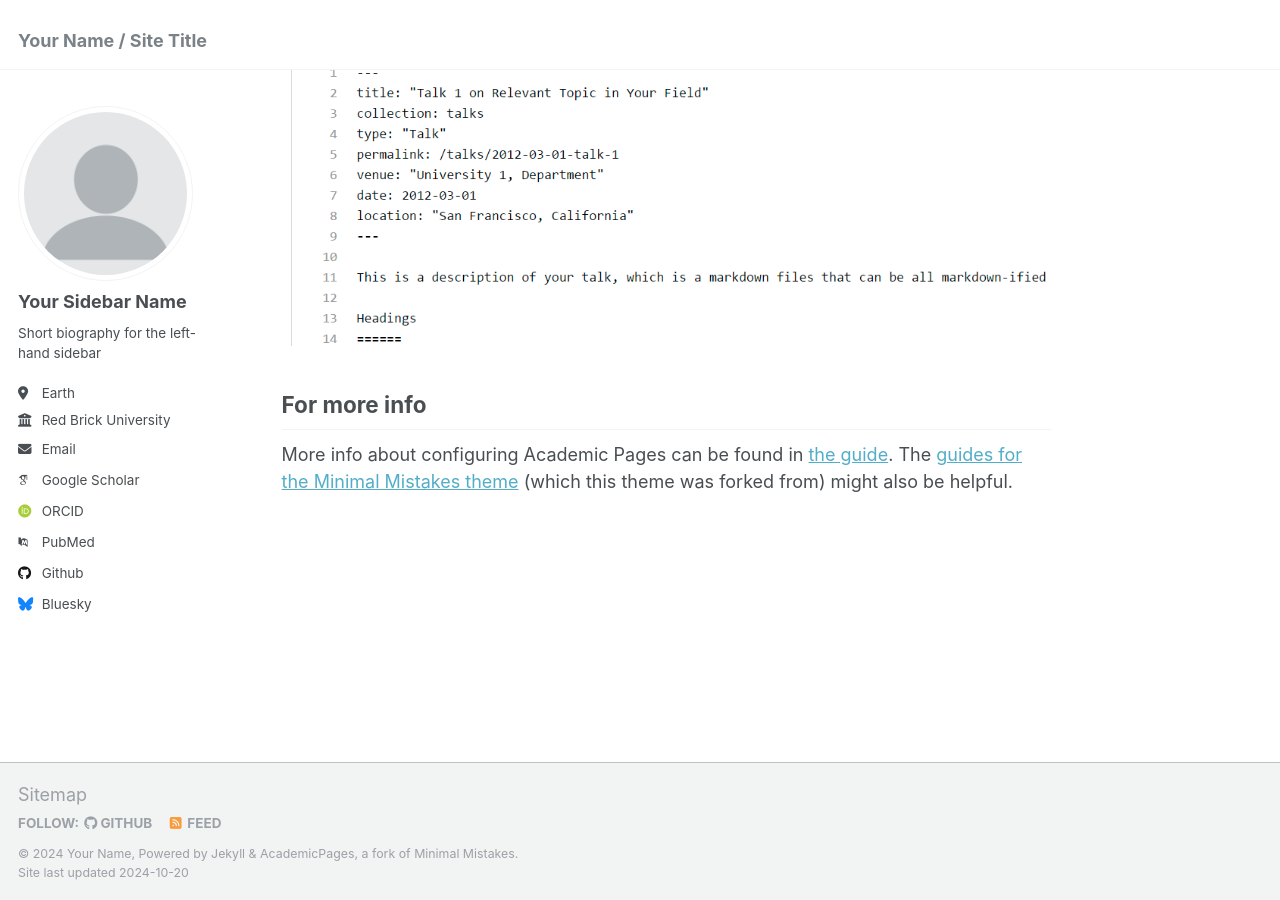
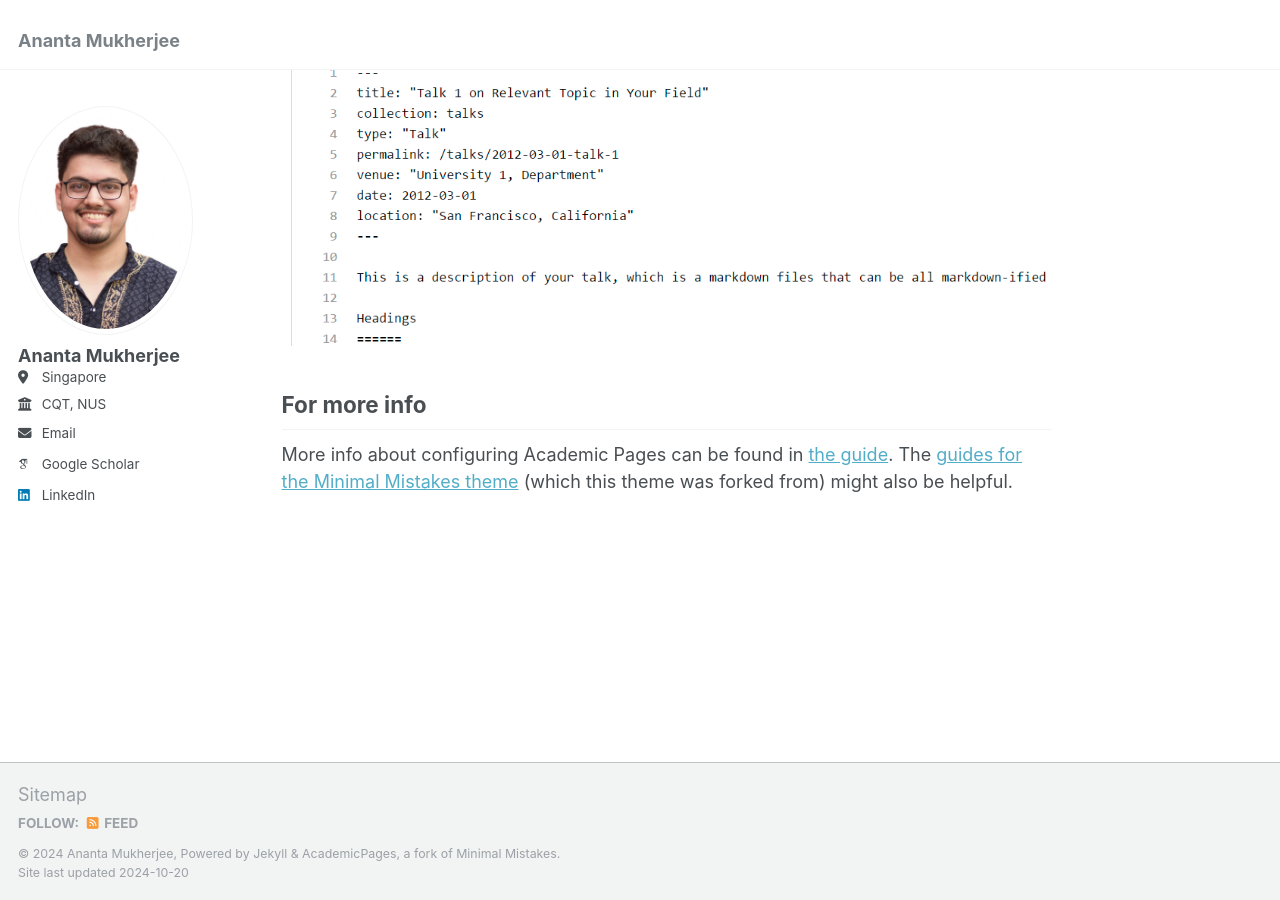
Before and after one commit to mananta/mananta.github.io, a Jekyll site: the page built from _pages/about.md, in a window 1280 px wide and 900 px high, scrolled down 2643 px. Built offline with Jekyll 4.4.1, drawn with Linux system fonts in a browser that asks for light colours; some web fonts are replaced.

Commit message:
Left Pane

```diff
--- a/_config.yml
+++ b/_config.yml
@@ -8,13 +8,13 @@
 
 # Basic Site Settings
 locale                   : "en-US"
-title                    : "Your Name / Site Title"
+title                    : "Ananta Mukherjee"
 title_separator          : "-"
-name                     : &name "Your Name"
-description              : &description "personal description"
-url                      : https://academicpages.github.io # the base hostname & protocol for your site e.g. "https://mmistakes.github.io"
+name                     : &name "Ananta Mukherjee"
+description              : &description "CS PhD Student at CQT, NUS"
+url                      : https://mananta.github.io # the base hostname & protocol for your site e.g. "https://mmistakes.github.io"
 baseurl                  : "" # the subpath of your site, e.g. "/blog"
-repository               : "academicpages/academicpages.github.io"
+repository               : "mananta.github.io"
 
 # Site Author - The following control what appear as part of the author content on the side bar.
 #               If a field is blank the icon and link will not appear, otherwise it will be shown.
@@ -22,33 +22,33 @@ repository               : "academicpages/academicpages.github.io"
 author:
   # Biographic information
   avatar           : "profile.png"
-  name             : "Your Sidebar Name"
+  name             : "Ananta Mukherjee"
   pronouns         : # example: "she/her"
-  bio              : "Short biography for the left-hand sidebar"
-  location         : "Earth"
-  employer         : "Red Brick University"
+  bio              : # "Short biography for the left-hand sidebar"
+  location         : "Singapore"
+  employer         : "CQT, NUS"
   uri              : # URL
-  email            : "none@example.org"
+  email            : "a.mukherjee@u.nus.edu"
 
   # Academic websites
   arxiv            : # URL - Update with the correct link to your profile
-  googlescholar    : "https://scholar.google.com/citations?user=PS_CX0AAAAAJ"
+  googlescholar    : "https://scholar.google.com/citations?user=2Ypmp4YAAAAJ&hl=en"
   impactstory      : # URL
-  orcid            : "http://orcid.org/yourorcidurl"
+  orcid            : # "http://orcid.org/yourorcidurl"
   semantic         : # URL
-  pubmed           : "https://www.ncbi.nlm.nih.gov/pubmed/?term=john+snow"
+  pubmed           : # "https://www.ncbi.nlm.nih.gov/pubmed/?term=john+snow"
   researchgate     : # URL
 
   # Repositories and software development
   bitbucket        : # Username - Update with your username on the site
   codepen          : # Username
   dribbble         : # Username
-  github           : "academicpages"
+  github           : # "academicpages"
   kaggle           : # Username
   stackoverflow    : # User number or user number and name (i.e., use "1" or "1/jeff-atwood")
 
   # Social media
-  bluesky          : "bsky.app" # Replace this with you Bluesky username
+  bluesky          : # "bsky.app" # Replace this with you Bluesky username
   facebook         : # Username
   flickr           : # Username
   foursquare       : # Username
@@ -57,7 +57,7 @@ author:
   keybase          : # Username
   instagram        : # Username
   lastfm           : # Username
-  linkedin         : # Username
+  linkedin         : "https://www.linkedin.com/in/ananta-mukherjee-02599217a/"
   mastodon         : # URL
   medium           : # URL
   pinterest        : # Username
```
Also changed, not shown: images/profile.png.
